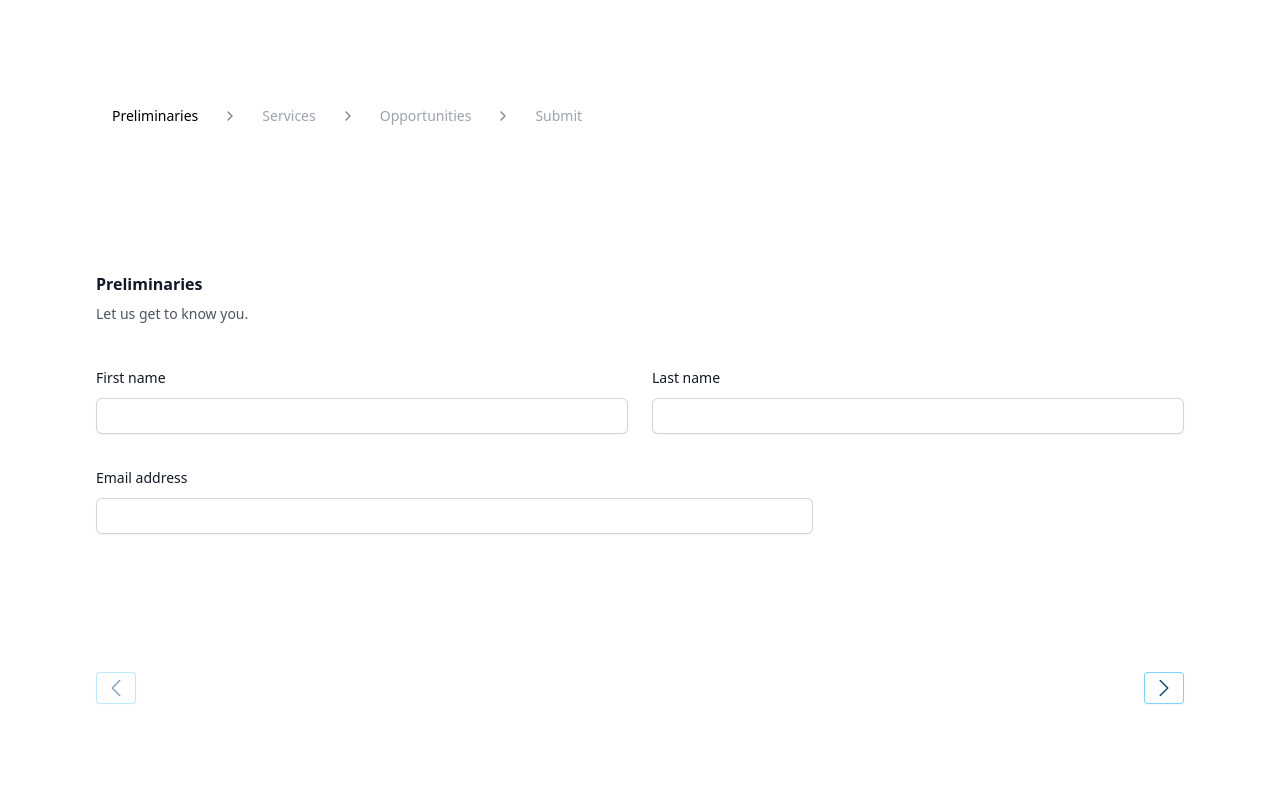
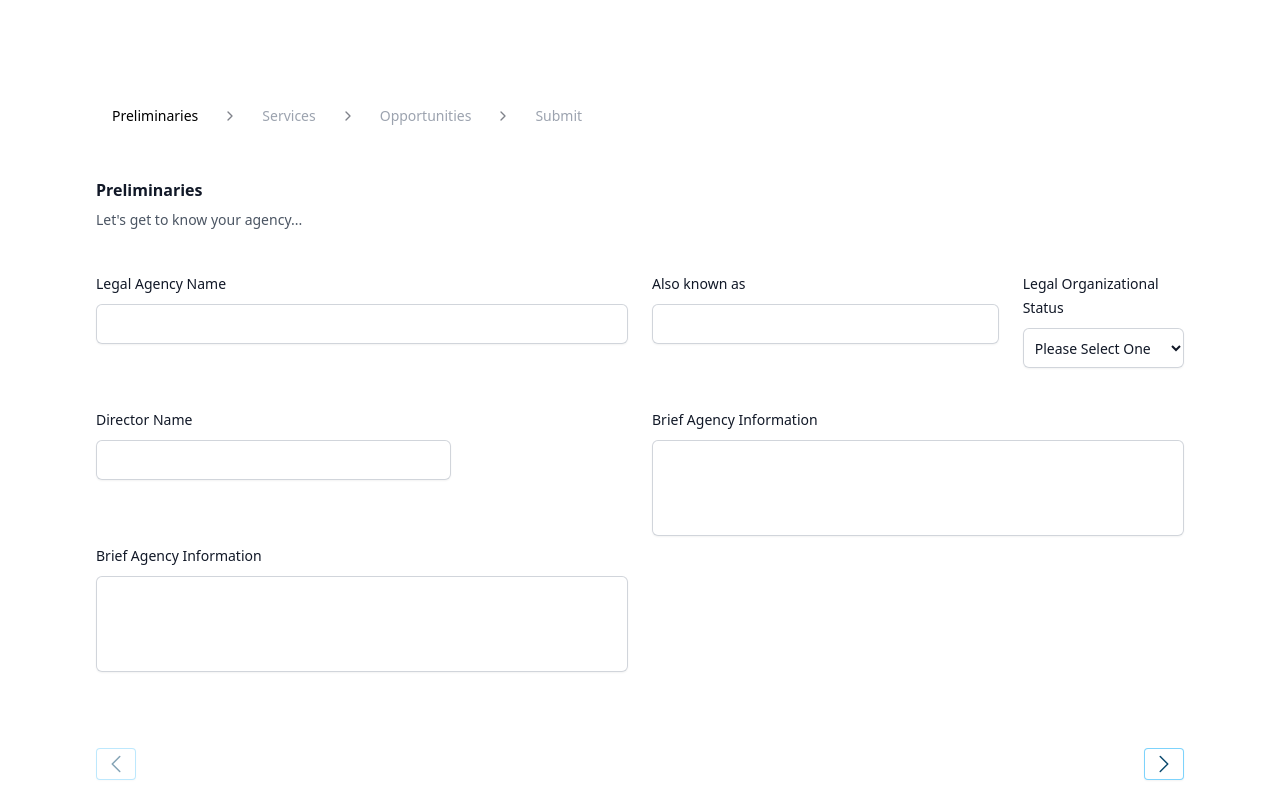
Before and after one commit to hack4impact-utk/uw-211, a Next.js app: page /privacy in a window 1280 px wide. Built offline with nearby package versions, Linux system fonts and the light colour scheme.

Commit message:
updated file path to stop error

```diff
--- a/src/app/[id]/page.tsx
+++ b/src/app/[id]/page.tsx
@@ -15,7 +15,7 @@ const steps = [
   {
     id: 'Step 1',
     name: 'Preliminaries',
-    fields: ['firstName', 'lastName', 'email'],
+    fields: ['legalName', 'akas', 'legalStatus', 'agencyInfo', 'directorName'],
   },
   {
     id: 'Step 2',
@@ -81,7 +81,7 @@ export default function Form({ params }: { params: { id: string } }) {
       />
 
       {/* Form */}
-      <form className="mt-12 py-12" onSubmit={handleSubmit(processForm)}>
+      <form className="mt-4 py-6" onSubmit={handleSubmit(processForm)}>
         {/* Preliminaries */}
         {currentStep === 0 && (
           <motion.div
@@ -93,27 +93,83 @@ export default function Form({ params }: { params: { id: string } }) {
               Preliminaries
             </h2>
             <p className="mt-1 text-sm leading-6 text-gray-600">
-              Let us get to know you.
+              Let&apos;s get to know your agency...
             </p>
-            <div className="mt-10 grid grid-cols-1 gap-x-6 gap-y-8 sm:grid-cols-6">
-              <div className="sm:col-span-3">
+            <div className="mt-10 grid grid-cols-1 gap-x-6 gap-y-2 sm:grid-cols-6 sm:grid-rows-3">
+              <div className="h-2/3 sm:col-span-3">
                 <label
-                  htmlFor="firstName"
+                  htmlFor="legalName"
                   className="block text-sm font-medium leading-6 text-gray-900"
                 >
-                  First name
+                  Legal Agency Name
                 </label>
                 <div className="mt-2">
                   <input
                     type="text"
-                    id="firstName"
-                    {...register('firstName')}
-                    autoComplete="given-name"
-                    className="block w-full rounded-md border-0 py-1.5 text-gray-900 shadow-sm ring-1 ring-inset ring-gray-300 placeholder:text-gray-400 focus:ring-2 focus:ring-inset focus:ring-sky-600 sm:text-sm sm:leading-6"
+                    id="legalName"
+                    {...register('legalName')}
+                    autoComplete="legalName"
+                    className="block h-10 w-full rounded-md border-0 p-2 py-1.5 text-gray-900 shadow-sm ring-1 ring-inset ring-gray-300 placeholder:text-gray-400 focus:ring-2 focus:ring-inset focus:ring-sky-600  sm:text-sm sm:leading-6"
                   />
-                  {errors.firstName?.message && (
+                  {errors.legalName?.message && (
                     <p className="mt-2 text-sm text-red-400">
-                      {errors.firstName.message}
+                      {errors.legalName.message}
+                    </p>
+                  )}
+                </div>
+              </div>
+
+              <div className="h-2/3 sm:col-span-2">
+                <label
+                  htmlFor="lastName"
+                  className="block text-sm font-medium leading-6 text-gray-900"
+                >
+                  Also known as
+                </label>
+                <div className="mt-2">
+                  <input
+                    type="text"
+                    id="akas"
+                    {...register('akas')}
+                    autoComplete="akas"
+                    className="block h-10 w-full rounded-md border-0 p-2 py-1.5 text-gray-900 shadow-sm ring-1 ring-inset ring-gray-300 placeholder:text-gray-400 focus:ring-2 focus:ring-inset focus:ring-sky-600  sm:text-sm sm:leading-6"
+                  />
+                  {errors.akas?.message && (
+                    <p className="mt-2 text-sm text-red-400">
+                      {errors.akas.message}
+                    </p>
+                  )}
+                </div>
+              </div>
+
+              <div className="h-2/3 sm:col-span-1">
+                <label
+                  htmlFor="legalStatus"
+                  className="block text-sm font-medium leading-6 text-gray-900"
+                >
+                  Legal Organizational Status
+                </label>
+                <div className="mt-2">
+                  <select
+                    id="legalStatus"
+                    v-model="legalStatus"
+                    {...register('legalStatus')}
+                    autoComplete="legalStatus"
+                    className="block h-10 w-full rounded-md border-0 bg-inherit p-2 py-1.5 text-gray-900 shadow-sm ring-1 ring-inset ring-gray-300 placeholder:text-gray-400 focus:ring-2 focus:ring-inset focus:ring-sky-600 sm:text-sm sm:leading-6"
+                  >
+                    <option value="">Please Select One</option>
+                    <option value="federal">Federal</option>
+                    <option value="state">State</option>
+                    <option value="county">County</option>
+                    <option value="city">City</option>
+                    <option value="non-profit">Non-profit</option>
+                    <option value="501(c)3">501(c)3</option>
+                    <option value="For profit">For profit</option>
+                    <option value="other">Other</option>
+                  </select>
+                  {errors.legalStatus?.message && (
+                    <p className="mt-2 text-sm text-red-400">
+                      {errors.legalStatus.message}
                     </p>
                   )}
                 </div>
@@ -124,42 +180,65 @@ export default function Form({ params }: { params: { id: string } }) {
                   htmlFor="lastName"
                   className="block text-sm font-medium leading-6 text-gray-900"
                 >
-                  Last name
+                  Director Name
                 </label>
                 <div className="mt-2">
                   <input
                     type="text"
-                    id="lastName"
-                    {...register('lastName')}
-                    autoComplete="family-name"
-                    className="block w-full rounded-md border-0 py-1.5 text-gray-900 shadow-sm ring-1 ring-inset ring-gray-300 placeholder:text-gray-400 focus:ring-2 focus:ring-inset focus:ring-sky-600 sm:text-sm sm:leading-6"
+                    id="directorName"
+                    {...register('directorName')}
+                    autoComplete="directorName"
+                    className="block h-10 w-2/3 rounded-md border-0 p-2 py-1.5 text-gray-900 shadow-sm ring-1 ring-inset ring-gray-300 placeholder:text-gray-400 focus:ring-2 focus:ring-inset focus:ring-sky-600  sm:text-sm sm:leading-6"
                   />
-                  {errors.lastName?.message && (
+                  {errors.directorName?.message && (
                     <p className="mt-2 text-sm text-red-400">
-                      {errors.lastName.message}
+                      {errors.directorName.message}
                     </p>
                   )}
                 </div>
               </div>
 
-              <div className="sm:col-span-4">
+              <div className="sm:col-span-3 sm:row-span-2">
                 <label
-                  htmlFor="email"
+                  htmlFor="legalStatus"
                   className="block text-sm font-medium leading-6 text-gray-900"
                 >
-                  Email address
+                  Brief Agency Information
                 </label>
                 <div className="mt-2">
-                  <input
-                    id="email"
-                    type="email"
-                    {...register('email')}
-                    autoComplete="email"
-                    className="block w-full rounded-md border-0 py-1.5 text-gray-900 shadow-sm ring-1 ring-inset ring-gray-300 placeholder:text-gray-400 focus:ring-2 focus:ring-inset focus:ring-sky-600 sm:text-sm sm:leading-6"
+                  <textarea
+                    id="agencyInfo"
+                    v-model="agencyInfo"
+                    {...register('agencyInfo')}
+                    autoComplete="agencyInfo"
+                    className="block h-24 w-full resize-none rounded-md border-0 p-2 py-1.5 text-gray-900 shadow-sm ring-1 ring-inset ring-gray-300 placeholder:text-gray-400 focus:ring-2 focus:ring-inset  focus:ring-sky-600 sm:text-sm sm:leading-6"
                   />
-                  {errors.email?.message && (
+                  {errors.agencyInfo?.message && (
                     <p className="mt-2 text-sm text-red-400">
-                      {errors.email.message}
+                      {errors.agencyInfo.message}
+                    </p>
+                  )}
+                </div>
+              </div>
+
+              <div className="sm:col-span-3">
+                <label
+                  htmlFor="legalStatus"
+                  className="block text-sm font-medium leading-6 text-gray-900"
+                >
+                  Brief Agency Information
+                </label>
+                <div className="mt-2">
+                  <textarea
+                    id="agencyInfo"
+                    v-model="agencyInfo"
+                    {...register('agencyInfo')}
+                    autoComplete="agencyInfo"
+                    className="block h-24 w-full resize-none rounded-md border-0 p-2 py-1.5 text-gray-900 shadow-sm ring-1 ring-inset ring-gray-300 placeholder:text-gray-400 focus:ring-2 focus:ring-inset  focus:ring-sky-600 sm:text-sm sm:leading-6"
+                  />
+                  {errors.agencyInfo?.message && (
+                    <p className="mt-2 text-sm text-red-400">
+                      {errors.agencyInfo.message}
                     </p>
                   )}
                 </div>
--- a/src/app/page.tsx
+++ b/src/app/page.tsx
@@ -1,6 +1,6 @@
 'use client';
 
-import WelcomePage from '@/components/WelcomePage';
+import WelcomePage from '@/components/WelcomePage/Index';
 import { useSearchParams } from 'next/navigation';
 
 export default function Home() {
--- a/src/utils/constants/formDataSchema.ts
+++ b/src/utils/constants/formDataSchema.ts
@@ -1,7 +1,9 @@
 import { z } from 'zod';
 
 export const FormDataSchema = z.object({
-  firstName: z.string().min(1, 'First name is required'),
-  lastName: z.string().min(1, 'Last name is required'),
-  email: z.string().min(1, 'Email is required').email('Invalid email address'),
+  legalName: z.string().min(1, 'Legal name is required'),
+  akas: z.string(),
+  legalStatus: z.string().min(1, 'Legal status is required'),
+  agencyInfo: z.string().min(1, 'Agency Information is required'),
+  directorName: z.string().min(1, 'Director name is required'),
 });
```
